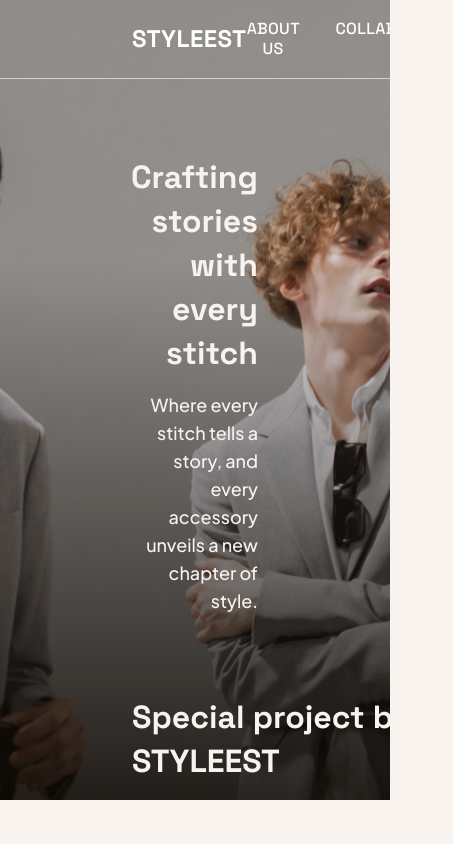
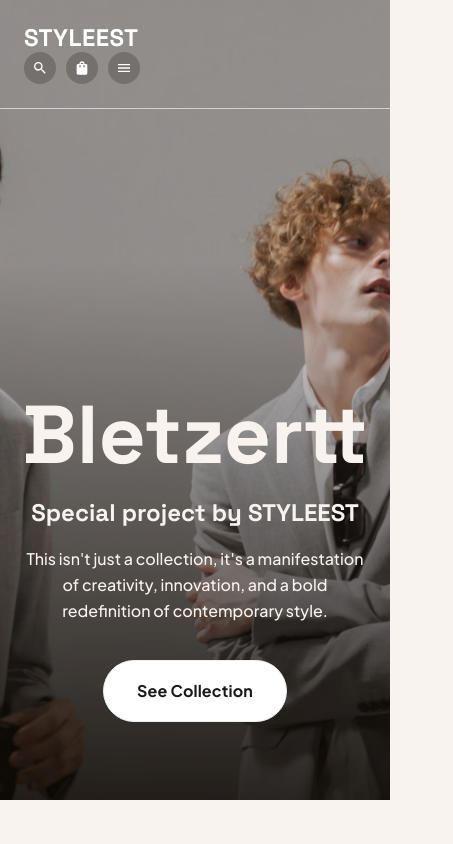
Before and after one commit to KangDev03/styleest-clone, a React (Vite) app: page / in a window 390 px wide. Shown: the top 844 px of the page, 453 px wide, since content can reach past the window. Built offline with nearby package versions, Linux system fonts and the light colour scheme.

Commit message:
feat: responsive for header, about, hero section

```diff
--- a/package.json
+++ b/package.json
@@ -11,6 +11,7 @@
   },
   "dependencies": {
     "@tailwindcss/vite": "^4.1.12",
+    "clsx": "^2.1.1",
     "react": "^19.1.1",
     "react-dom": "^19.1.1",
     "tailwindcss": "^4.1.12"
--- /dev/null
+++ b/src/assets/icons/cart-icon.tsx
@@ -0,0 +1,19 @@
+import type { SVGProps } from "react"
+import type { JSX } from "react/jsx-runtime"
+
+const CartIcon = (props: JSX.IntrinsicAttributes & SVGProps<SVGSVGElement>) => (
+  <svg
+    xmlns="http://www.w3.org/2000/svg"
+    color="#FFF"
+    style={{
+      display: 'inline-block',
+      flexShrink: 0,
+    }}
+    className="w-full h-full fill-inverted group-hover:fill-primary duration-300"
+    viewBox="0 0 24 24"
+    {...props}
+  >
+    <path d="M18 6h-2c0-2.21-1.79-4-4-4S8 3.79 8 6H6c-1.1 0-2 .9-2 2v12c0 1.1.9 2 2 2h12c1.1 0 2-.9 2-2V8c0-1.1-.9-2-2-2zm-8 4c0 .55-.45 1-1 1s-1-.45-1-1V8h2v2zm2-6c1.1 0 2 .9 2 2h-4c0-1.1.9-2 2-2zm4 6c0 .55-.45 1-1 1s-1-.45-1-1V8h2v2z" />
+  </svg>
+)
+export default CartIcon
--- /dev/null
+++ b/src/assets/icons/hamburger-icon.tsx
@@ -0,0 +1,19 @@
+import type { SVGProps } from "react"
+import type { JSX } from "react/jsx-runtime"
+
+const HamburgerIcon = (props: JSX.IntrinsicAttributes & SVGProps<SVGSVGElement>) => (
+  <svg
+    xmlns="http://www.w3.org/2000/svg"
+    color="#FFF"
+    style={{
+      display: 'inline-block',
+      flexShrink: 0,
+    }}
+    className="w-full h-full fill-inverted group-hover:fill-primary duration-300"
+    viewBox="0 0 24 24"
+    {...props}
+  >
+    <path d="M3 18h18v-2H3v2zm0-5h18v-2H3v2zm0-7v2h18V6H3z" />
+  </svg>
+)
+export default HamburgerIcon
--- /dev/null
+++ b/src/assets/icons/search-icon.tsx
@@ -0,0 +1,19 @@
+import type { SVGProps } from "react"
+import type { JSX } from "react/jsx-runtime"
+
+const SearchIcon = (props: JSX.IntrinsicAttributes & SVGProps<SVGSVGElement>) => (
+  <svg
+    xmlns="http://www.w3.org/2000/svg"
+    color="#FFF"
+    style={{
+      display: 'inline-block',
+      flexShrink: 0,
+    }}
+    className="w-full h-full fill-inverted group-hover:fill-primary duration-300"
+    viewBox="0 0 24 24"
+    {...props}
+  >
+    <path d="M15.5 14h-.79l-.28-.27A6.471 6.471 0 0 0 16 9.5 6.5 6.5 0 1 0 9.5 16c1.61 0 3.09-.59 4.23-1.57l.27.28v.79l5 4.99L20.49 19l-4.99-5zm-6 0C7.01 14 5 11.99 5 9.5S7.01 5 9.5 5 14 7.01 14 9.5 11.99 14 9.5 14z" />
+  </svg>
+)
+export default SearchIcon
--- /dev/null
+++ b/src/assets/icons/x-icon.tsx
@@ -0,0 +1,19 @@
+import type { SVGProps } from "react"
+import type { JSX } from "react/jsx-runtime"
+
+const XIcon = (props: JSX.IntrinsicAttributes & SVGProps<SVGSVGElement>) => (
+  <svg
+    xmlns="http://www.w3.org/2000/svg"
+    color="#FFF"
+    style={{
+      display: 'inline-block',
+      flexShrink: 0,
+    }}
+    className="w-full h-full fill-inverted group-hover:fill-primary duration-300"
+    viewBox="0 0 24 24"
+    {...props}
+  >
+    <path d="M19 6.41 17.59 5 12 10.59 6.41 5 5 6.41 10.59 12 5 17.59 6.41 19 12 13.41 17.59 19 19 17.59 13.41 12z" />
+  </svg>
+)
+export default XIcon
--- a/src/features/landing-collaboration.tsx
+++ b/src/features/landing-collaboration.tsx
@@ -5,7 +5,7 @@ export default function CollaborationSection() {
     <div className="bg-background-alt">
 
       {/* Collaboration 1 Section */}
-      <section className="py-25 px-33">
+      <section className="md:pt-35 lg:pt-25 md:pb-20 lg:pb-25 md:px-15 lg:px-33">
         <div className="container mx-auto flex flex-col items-center justify-center">
           <div className="max-w-[1200px] w-full flex flex-row gap-32 relative">
 
--- a/src/features/landing-header.tsx
+++ b/src/features/landing-header.tsx
@@ -1,62 +1,96 @@
+import { useState } from "react";
+import { clsx } from "clsx";
+
 import Button from "@/components/ui/button";
 
+import CartIcon from "@/assets/icons/cart-icon";
+import HamburgerIcon from "@/assets/icons/hamburger-icon";
+import SearchIcon from "@/assets/icons/search-icon";
+import XIcon from "@/assets/icons/x-icon";
+
+const NavItem = ["About us", "Collaboration", "Product", "Articles"];
+
+const NavLinks = () => {
+  return (
+    <>
+      {NavItem.map((item, index) => (
+        <h3
+          key={index}
+          className="font-space-grotesk text-inverted hover:text-primary text-center uppercase font-medium leading-5 tracking-wide duration-300 cursor-pointer"
+        >
+          {item}
+        </h3>
+      ))}
+    </>
+  )
+}
+
+type IconButtonProps = {
+  children: React.ReactNode;
+  onClick?: () => void;
+  className?: string;
+}
+
+const IconButton = ({ children, onClick, className }: IconButtonProps) => {
+  return (
+    <div
+      onClick={onClick}
+      className={clsx("group size-8 sm:size-10 lg:size-10 flex items-center justify-center text-xs gap-2.5 backdrop-blur-[10px] p-2 rounded-full bg-icon cursor-pointer hover:bg-inverted duration-400", className)}
+    >
+      {children}
+    </div>
+  )
+}
+
 export default function Header() {
+  const [isOpen, setIsOpen] = useState(false);
+
+  const toggleMenu = () => {
+    setIsOpen(!isOpen);
+  };
+
+
   return (
-    <header className="py-4 px-33 border-b border-[#ffffff99]">
-      <div className="container mx-auto flex items-center justify-center">
-        <div className="max-w-[1200px] w-full flex items-center justify-between">
+    <div className="absolute top-0 left-0 w-full z-2">
+      <header className={clsx("p-6 md:pt-10 md:pb-5 md:px-15 lg:py-4 lg:px-33 border-b border-[#ffffff99]", { "bg-primary h-fit md:h-133 flex flex-col": isOpen })}>
+        <div className="flex items-center justify-center">
+          <div className="max-w-[1200px] w-full flex flex-wrap items-center justify-between">
 
-          <h1 className="w-[280px] text-inverted uppercase text-2xl leading-7 tracking-wide cursor-pointer">styleest</h1>
+            <h1 className="w-[280px] text-inverted font-bold uppercase text-2xl md:text-3.5xl lg:text-2xl leading-7 md:leading-9.5 lg:leading-7 tracking-wide md:tracking-normal lg:tracking-wide cursor-pointer">styleest</h1>
 
-          <div className="flex items-start justify-start gap-9">
-            <h3 className="font-space-grotesk text-inverted hover:text-primary text-center uppercase font-medium leading-5 tracking-wide duration-300 cursor-pointer">About us</h3>
-            <h3 className="font-space-grotesk text-inverted hover:text-primary text-center uppercase font-medium leading-5 tracking-wide duration-300 cursor-pointer">Collaboration</h3>
-            <h3 className="font-space-grotesk text-inverted hover:text-primary text-center uppercase font-medium leading-5 tracking-wide duration-300 cursor-pointer">Product</h3>
-            <h3 className="font-space-grotesk text-inverted hover:text-primary text-center uppercase font-medium leading-5 tracking-wide duration-300 cursor-pointer">Articles</h3>
-          </div>
+            <div className="hidden md:hidden lg:flex items-start justify-start gap-9">
+              <NavLinks />
+            </div>
 
-          <div className="flex items-center justify-start gap-5">
-            <div className="group w-10 h-10 flex items-center justify-center text-xs gap-2.5 backdrop-blur-[10px] p-2 rounded-full bg-icon cursor-pointer hover:bg-inverted duration-400">
-              <div className="w-6 h-6">
-                <svg
-                  xmlns="http://www.w3.org/2000/svg"
-                  focusable="false"
-                  viewBox="0 0 24 24"
-                  color="rgb(255, 255, 255)"
-                  style={{
-                    display: 'inline-block',
-                    flexShrink: 0,
-                  }}
-                  className="w-full h-full fill-inverted group-hover:fill-primary duration-300"
-                >
-                  <path d="M15.5 14h-.79l-.28-.27C15.41 12.59 16 11.11 16 9.5 16 5.91 13.09 3 9.5 3S3 5.91 3 9.5 5.91 16 9.5 16c1.61 0 3.09-.59 4.23-1.57l.27.28v.79l5 4.99L20.49 19l-4.99-5zm-6 0C7.01 14 5 11.99 5 9.5S7.01 5 9.5 5 14 7.01 14 9.5 11.99 14 9.5 14z"></path>
-                </svg>
+            <div className="flex items-center justify-start gap-2.5 md:gap-5 lg:gap-5">
+              <IconButton>
+                <SearchIcon />
+              </IconButton>
+
+              <IconButton>
+                <CartIcon />
+              </IconButton>
+
+              <IconButton onClick={toggleMenu} className="lg:hidden">
+                {isOpen ? <XIcon /> : <HamburgerIcon />}
+              </IconButton>
+
+              <div className="w-35 h-auto hidden md:hidden lg:flex">
+                <Button>Login</Button>
               </div>
             </div>
 
-            <div className="group w-10 h-10 flex items-center justify-center text-xs gap-2.5 backdrop-blur-[10px] p-2 rounded-full bg-icon cursor-pointer hover:bg-inverted duration-300">
-              <div className="w-6 h-6">
-                <svg
-                  xmlns="http://www.w3.org/2000/svg"
-                  focusable="false"
-                  viewBox="0 0 24 24"
-                  color="rgb(255, 255, 255)"
-                  style={{
-                    display: 'inline-block',
-                    flexShrink: 0,
-                  }}
-                  className="w-full h-full fill-inverted group-hover:fill-primary duration-300"
-                >
-                  <path d="M18 6h-2c0-2.21-1.79-4-4-4S8 3.79 8 6H6c-1.1 0-2 .9-2 2v12c0 1.1.9 2 2 2h12c1.1 0 2-.9 2-2V8c0-1.1-.9-2-2-2zm-8 4c0 .55-.45 1-1 1s-1-.45-1-1V8h2v2zm2-6c1.1 0 2 .9 2 2h-4c0-1.1.9-2 2-2zm4 6c0 .55-.45 1-1 1s-1-.45-1-1V8h2v2z"></path>
-                </svg>
-              </div>
-            </div>
+          </div>
+        </div>
+        {isOpen && (
+          <div className="h-full flex flex-col items-center justify-center mt-5 gap-8">
+            <NavLinks />
             <div className="w-35 h-auto">
               <Button>Login</Button>
             </div>
           </div>
-        </div>
-      </div>
-    </header>
+        )}
+      </header>
+    </div>
   )
 }
--- a/src/features/landing-hero.tsx
+++ b/src/features/landing-hero.tsx
@@ -2,10 +2,10 @@ import Button from "@/components/ui/button";
 
 export default function HeroSection() {
   return (
-    <section className="pt-19 px-33 h-full">
-      <div className="container mx-auto flex flex-col items-center justify-center gap-20">
+    <section className="pt-97.5 md:pt-39 lg:pt-39 px-6 md:px-15 lg:px-33 h-full">
+      <div className="flex flex-col-reverse md:flex-col lg:flex-col items-center justify-center gap-4 md:gap-20 lg:gap-20">
 
-        <div className="max-w-[1200px] w-full text-background flex flex-col gap-4">
+        <div className="max-w-[1200px] w-full text-background hidden md:hidden lg:flex flex-col gap-4 ">
           <div className="flex justify-end">
             <h1 className="w-72 text-3.5xl font-bold leading-11 text-right">Crafting stories with every stitch</h1>
           </div>
@@ -14,18 +14,18 @@ export default function HeroSection() {
           </div>
         </div>
 
-        <div className="max-w-[1200px] w-full h-min flex items-end justify-between z-1">
-          <div className="text-background flex flex-col gap-4">
-            <h1 className="w-101 text-3.5xl font-bold leading-11">Special project by STYLEEST</h1>
-            <p className="w-101 text-lg font-medium leading-7">This isn&apos;t just a collection, it&apos;s a manifestation of creativity, innovation, and a bold redefinition of contemporary style.</p>
+        <div className="max-w-[1200px] w-full h-min flex flex-col md:flex-row lg:flex-row items-center md:items-end lg:items-end md:justify-between lg:justify-between gap-9 md:gap-0 lg:gap-0 z-1 md:mt-68 lg:mt-0">
+          <div className="text-background flex flex-col items-center justify-center gap-4">
+            <h1 className="w-full text-center md:text-left lg:text-left md:w-101 lg:w-101 text-2xl md:text-2.5xl lg:text-3.5xl font-bold leading-8.5 md:leading-10 lg:leading-11">Special project by STYLEEST</h1>
+            <p className="w-full text-center md:text-left lg:text-left md:w-101 lg:w-101 text-base lg:text-lg font-medium leading-6.5 lg:leading-7">This isn&apos;t just a collection, it&apos;s a manifestation of creativity, innovation, and a bold redefinition of contemporary style.</p>
           </div>
           <div className="w-46 h-auto z-1">
             <Button size="large">See Collection</Button>
           </div>
         </div>
 
-        <div className="relative bottom-25 z-0">
-          <h1 className="text-background text-[284px] font-bold leading-78 text-center break-all text-nowrap">Bletzertt</h1>
+        <div className="relative md:-bottom-11 lg:bottom-25 z-0">
+          <h1 className="text-background text-[82px] md:text-[154px] lg:text-[284px] font-bold leading-22.5 md:leading-42 lg:leading-78 text-center break-all text-nowrap">Bletzertt</h1>
         </div>
 
       </div>
--- a/src/global.css
+++ b/src/global.css
@@ -21,10 +21,12 @@
 
   --color-border: #eeeeee;
 
+  --tracking-normal: 0.04em; /*0.64px*/
   --tracking-wide: 0.02em; /*0.32px*/
   --tracking-wider: 0.01em; /*0.16px*/
   --tracking-ultrawide: 0.2em; /*3.2px*/
 
+  --text-2.5xl: 1.75rem; /*28px*/
   --text-3.5xl: 2rem; /*32px*/
 }
 
```
Also changed, not shown: src/features/landing-about.tsx (+4 -4 lines), 1 other file (tests, documents, lock files or other folders).
